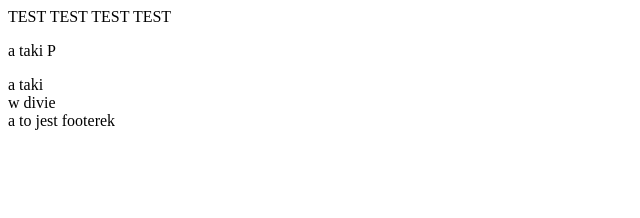
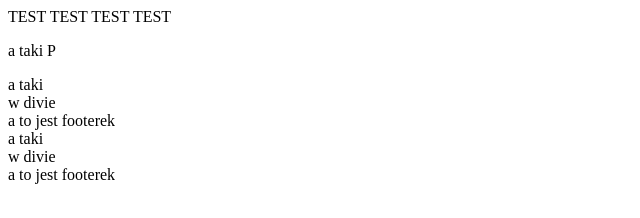
Before and after one commit to MaciejOstrowskiIT/PRTest, a website: page index.html in a window 1280 px wide. Shown: the whole page, without its empty margins (0-640 px from the left). Drawn offline with Linux system fonts and the light colour scheme.

Commit message:
test_add

```diff
--- a/index.html
+++ b/index.html
@@ -15,5 +15,11 @@
       <div></div>
       <footer>a to jest footerek</footer>
     </div>
+    <div>
+      a taki
+      <div>w divie</div>
+      <div></div>
+      <footer>a to jest footerek</footer>
+    </div>
   </body>
 </html>
```
